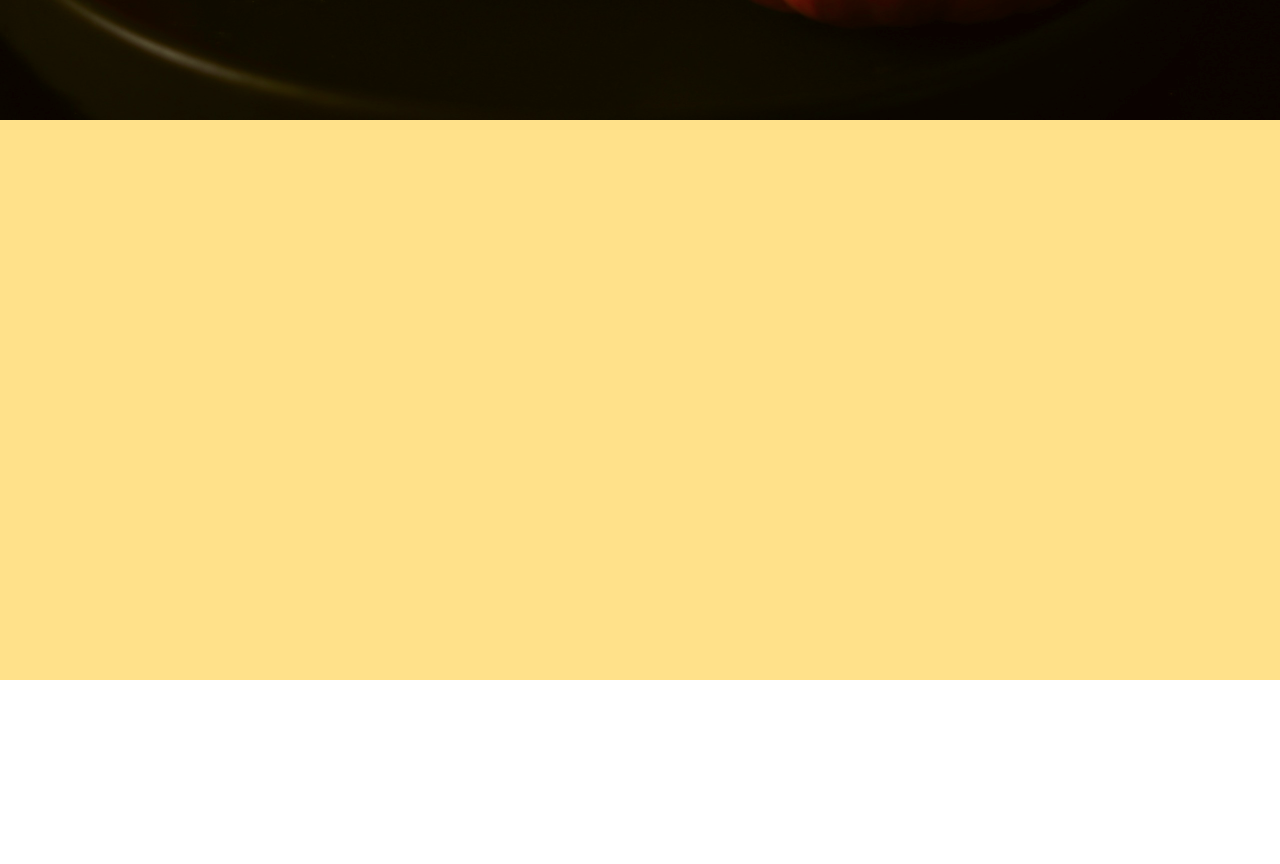
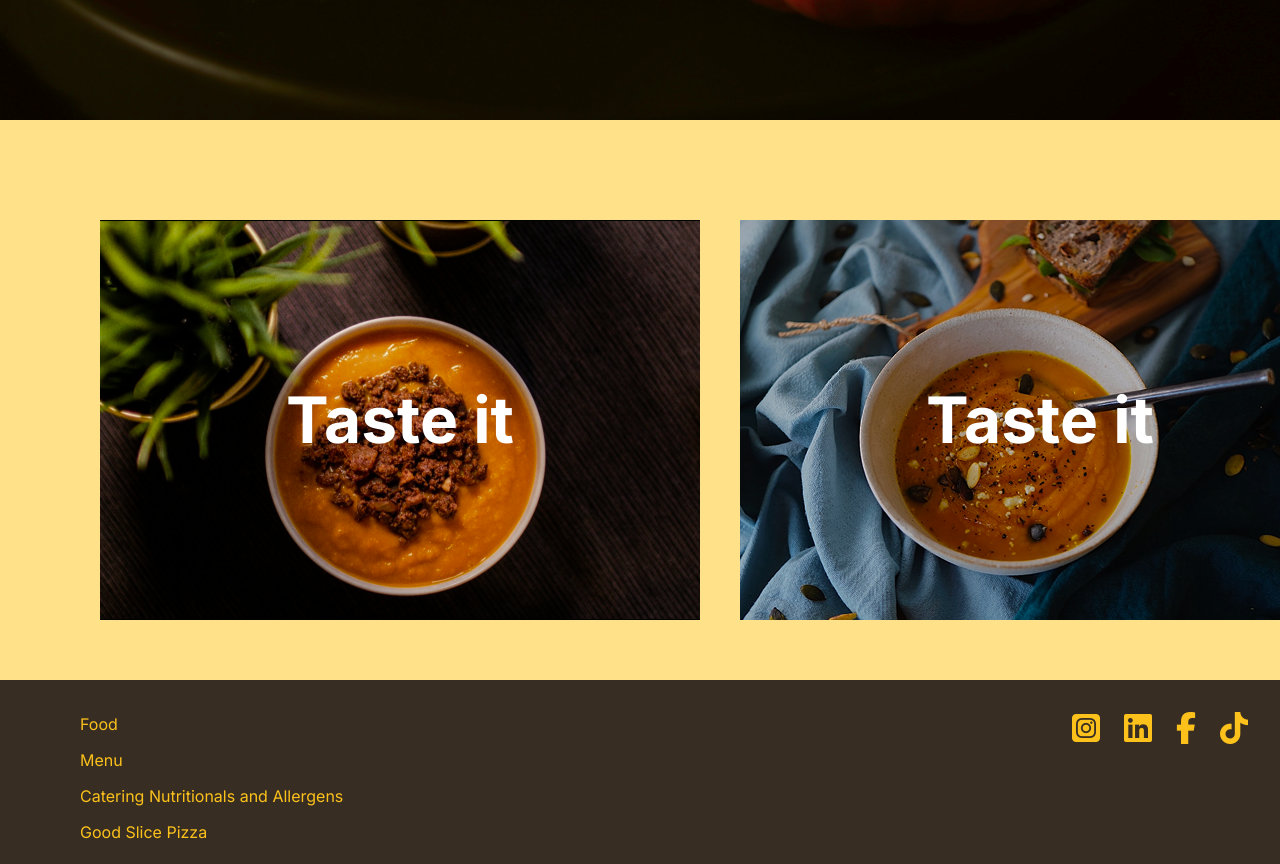
Before and after one commit to maikomeskhi/maiameskhi7, a plain HTML site: page index.html in a window 1280 px wide. Shown: the part 660-1524 px from the top of the page. Before the commit the page ends 1340 px from the top, so only its background shows below. Drawn offline with Linux system fonts and the light colour scheme.

Commit message:
index da style ganaxlebuli

```diff
--- a/css/style.css
+++ b/css/style.css
@@ -9,16 +9,20 @@
   position: relative;
 }
 
+body {
+  font-family: "Inter", sans-serif;
+}
+
 /*     header    */
 header {
+  width: inherit;
+  height: 150px;
   background-color: #372d23;
   padding: 32px 80px;
   display: flex;
   justify-content: space-between;
   align-items: center;
   max-width: inherit;
-  width: inherit;
-  height: 150px;
   position: fixed;
   top: 0;
   left: 50%;
@@ -82,7 +86,6 @@ header {
 }
 
 h1 {
-  font-family: Inter;
   font-weight: 800;
   font-style: Italic;
   font-size: 48px;
@@ -97,11 +100,86 @@ h1 {
 }
 
 .section2 {
-  background-color: #ffe18a;
   width: 1440px;
   height: 560px;
   top: 776px;
   opacity: 1;
   padding: 100px 80px;
   justify-content: center;
+  display: flex;
+  gap: 40px;
+  background-color: #ffe18a;
 }
+
+.card {
+  width: 600px;
+  height: 400px;
+  position: relative;
+}
+
+.card img {
+  width: 100%;
+  height: 100%;
+  object-fit: cover;
+}
+
+.card-title {
+  position: absolute;
+  top: 50%;
+  left: 50%;
+  transform: translate(-50%, -50%);
+  color: #ffffff;
+  font-size: 64px;
+  font-weight: 700;
+  font-style: Bold;
+  font-size: 64px;
+  line-height: 72px;
+  letter-spacing: 0%;
+  margin: 0;
+  z-index: 2;
+}
+
+/*    footer    */
+
+footer {
+  width: 1440px;
+  height: 184px;
+  top: 1336px;
+  background-color: #372d23;
+  padding: 32px 32px 80px 80px;
+  display: flex;
+  justify-content: space-between;
+  align-items: flex-start;
+  opacity: 1;
+  width: 100%;
+  box-sizing: border-box;
+}
+
+.footer-links{
+    margin-bottom: 10px;
+}
+
+.footer-links li {
+  margin-bottom: 12px;
+}
+
+.footer-links a {
+  font-family: "Inter", sans-serif;
+  font-size: 16px;
+  font-weight: 400;
+  font-size: 16px;
+  line-height: 24px;
+  letter-spacing: 0%;
+  text-align: center;
+  color: #fcc21b;
+}
+
+.social-icons {
+  display: flex;
+  gap: 24px;
+}
+
+.social-icons i {
+  color: #fcc21b;
+  font-size: 32px;
+}
--- a/index.html
+++ b/index.html
@@ -56,9 +56,37 @@
 
       <section class="section2">
         <article class="card">
-          <img src="" alt="">
+          <img src="./images/section2-image.png" alt="Photo of food 1" />
+          <h2 class="card-title">Taste it</h2>
+        </article>
+
+        <article class="card">
+          <img src="./images/section2-image (1).png" alt="Photo of food 2" />
+          <h2 class="card-title">Taste it</h2>
         </article>
       </section>
+
+      <!----  --------------     footer      --------------  ----->
+      <footer>
+      <div class="footer-nav">
+        <ul class="footer-links">
+          <li><a href="#">Food</a></li>
+          <li><a href="#">Menu</a></li>
+          <li><a href="#">Catering Nutritionals and Allergens</a></li>
+          <li><a href="#">Good Slice Pizza</a></li>
+        </ul>
+      </div>
+      <div class="social-icons">
+        <a href="https://www.instagram.com/" target="_blank"><i class="fa-brands fa-square-instagram"></i>
+        </a>
+        <a href="https://ge.linkedin.com/" target="_blank"><i class="fa-brands fa-linkedin"></i>
+        </a>
+        <a href="https://www.facebook.com/" target="_blank"><i class="fa-brands fa-facebook-f"></i>
+        </a>
+        <a href="https://www.tiktok.com/" target="_blank"><i class="fa-brands fa-tiktok"></i>
+        </a>
+      </div>
+      </footer>
     </div>
   </body>
 </html>
```
